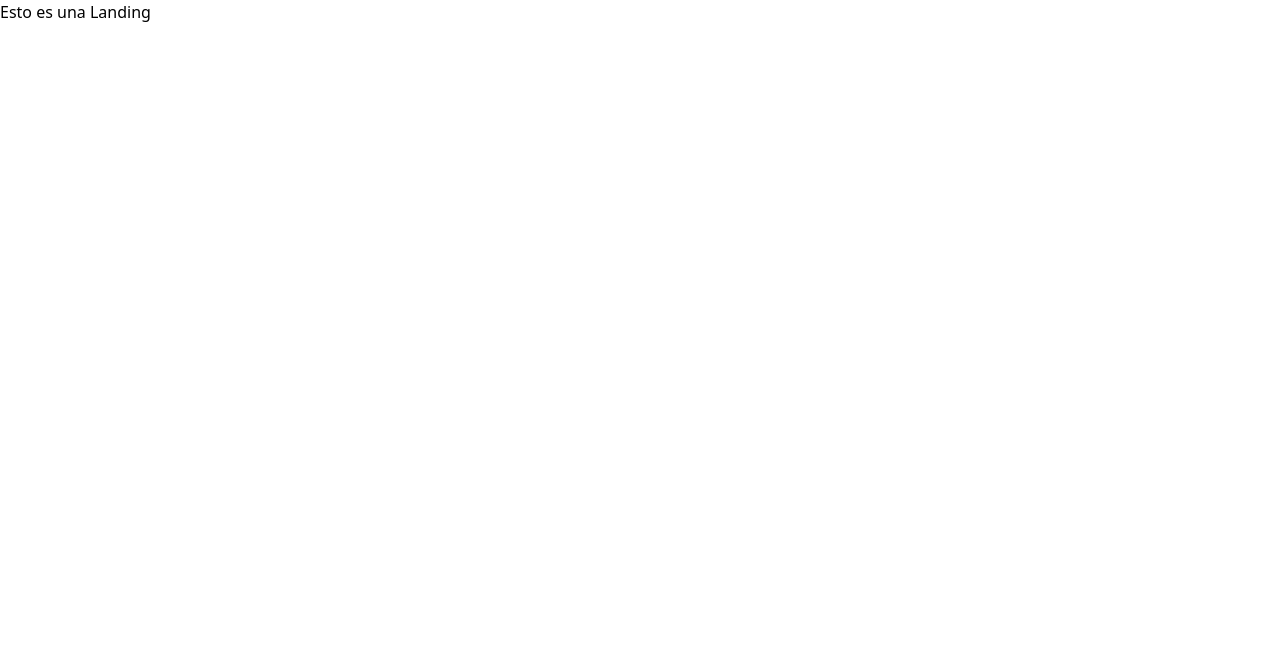
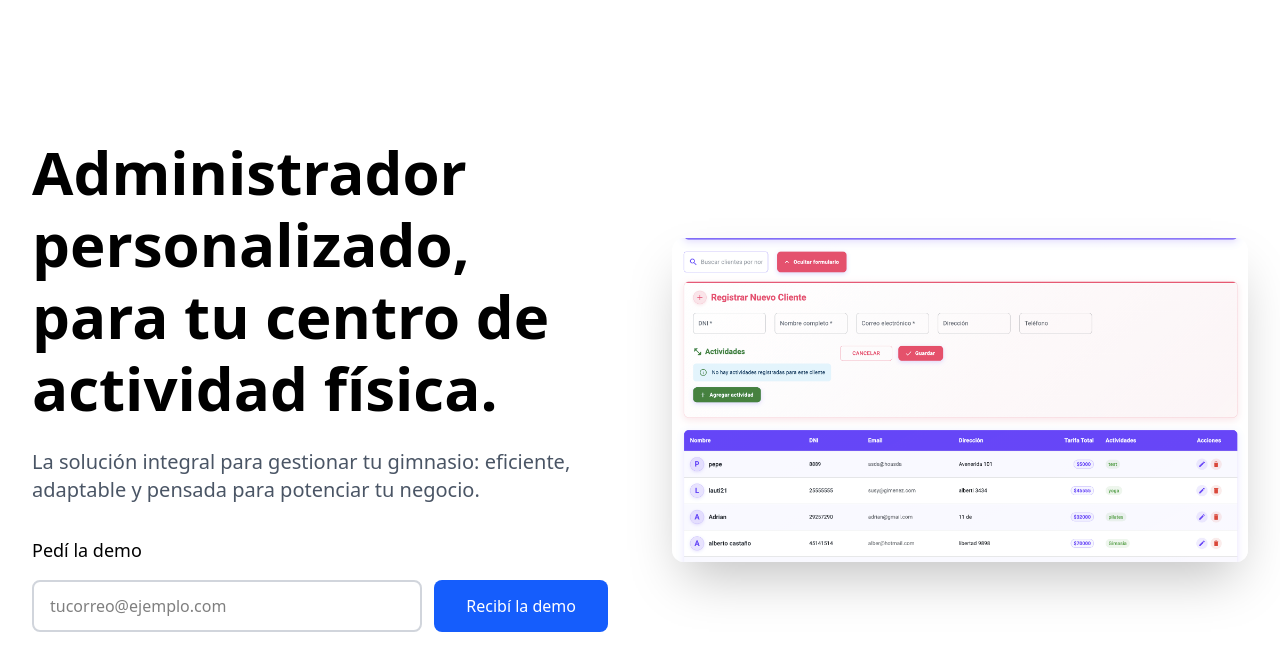
Before and after one commit to axd18/landing, a React (Vite) app: page / in a window 1280 px wide. Shown: the top 670 px of the page. Built offline with nearby package versions, Linux system fonts and the light colour scheme.

Commit message:
Hero de la Landing

```diff
--- a/src/pages/Landing/LandingPage.jsx
+++ b/src/pages/Landing/LandingPage.jsx
@@ -1,8 +1,82 @@
 import React from "react";
-// import './App.css'
 
 const LandingPage = () => {
-  return <h1>Esto es una Landing</h1>;
+  return (
+    <div className="min-h-screen w-full overflow-x-hidden bg-white">
+      {/* Contenedor principal */}
+      <div className="mx-auto flex min-h-screen max-w-7xl flex-col items-center justify-between px-4 py-8 sm:px-6 lg:flex-row lg:items-center lg:px-8 lg:py-0">
+        {/* Sección de texto - Orden cambia en mobile */}
+        <div className="order-2 w-full max-w-2xl flex-1 py-8 lg:order-1 lg:py-0 lg:pr-8">
+          <h1 className="text-3xl font-bold leading-tight sm:text-4xl md:text-5xl lg:text-6xl lg:leading-[1.2]">
+            Administrador personalizado, para tu centro de actividad física.
+            {/* <br className="hidden sm:inline" /> */}
+
+            {/* <br className="hidden sm:inline" /> */}
+
+          </h1>
+
+          <p className="mt-6 text-lg text-gray-600 sm:text-xl">
+            La solución integral para gestionar tu gimnasio: eficiente,
+            adaptable y pensada para potenciar tu negocio.
+          </p>
+
+          {/* Formulario */}
+          <div className="mt-8">
+            <h2 className="text-lg font-medium">Pedí la demo</h2>
+            <div className="mt-4 flex flex-col space-y-3 sm:flex-row sm:space-y-0 sm:space-x-3">
+              <input
+                type="email"
+                className="flex-1 rounded-lg border-2 border-gray-300 bg-white px-4 py-3 text-base focus:border-blue-500 focus:outline-none focus:ring-2 focus:ring-blue-200"
+                placeholder="tucorreo@ejemplo.com"
+              />
+              <button className="rounded-lg bg-blue-600 px-6 py-3 text-base font-medium text-white transition-colors hover:bg-blue-700 focus:outline-none focus:ring-2 focus:ring-blue-500 focus:ring-offset-2 sm:px-8">
+                Recibí la demo
+              </button>
+            </div>
+          </div>
+
+          {/* Redes sociales */}
+          <div className="mt-8 flex space-x-6">
+            <a
+              href="#"
+              aria-label="LinkedIn"
+              className="text-2xl text-gray-500 hover:text-blue-600"
+            >
+              <i className="bi bi-linkedin"></i>
+            </a>
+            <a
+              href="#"
+              aria-label="Twitter"
+              className="text-2xl text-gray-500 hover:text-blue-400"
+            >
+              <i className="bi bi-twitter"></i>
+            </a>
+            <a
+              href="#"
+              aria-label="Instagram"
+              className="text-2xl text-gray-500 hover:text-pink-600"
+            >
+              <i className="bi bi-instagram"></i>
+            </a>
+          </div>
+        </div>
+
+        {/* Sección de imagen - Orden cambia en mobile */}
+        <div className="order-1 w-full flex-1 lg:order-2 lg:pl-8">
+          <div className="relative mx-auto aspect-video max-w-2xl overflow-hidden rounded-xl shadow-2xl lg:max-w-none">
+            <img
+              src="/dashboard.png"
+              alt="Vista previa del administrador"
+              className="h-full w-full object-cover object-center"
+              loading="lazy"
+            />
+            {/* Efecto de brillo opcional */}
+            <div className="absolute inset-0 bg-gradient-to-br from-blue-500/10 to-transparent mix-blend-overlay"></div>
+          </div>
+        </div>
+      </div>
+    </div>
+  );
 };
 
 export default LandingPage;
```
Also changed, not shown: public/dashboard.png (added).
